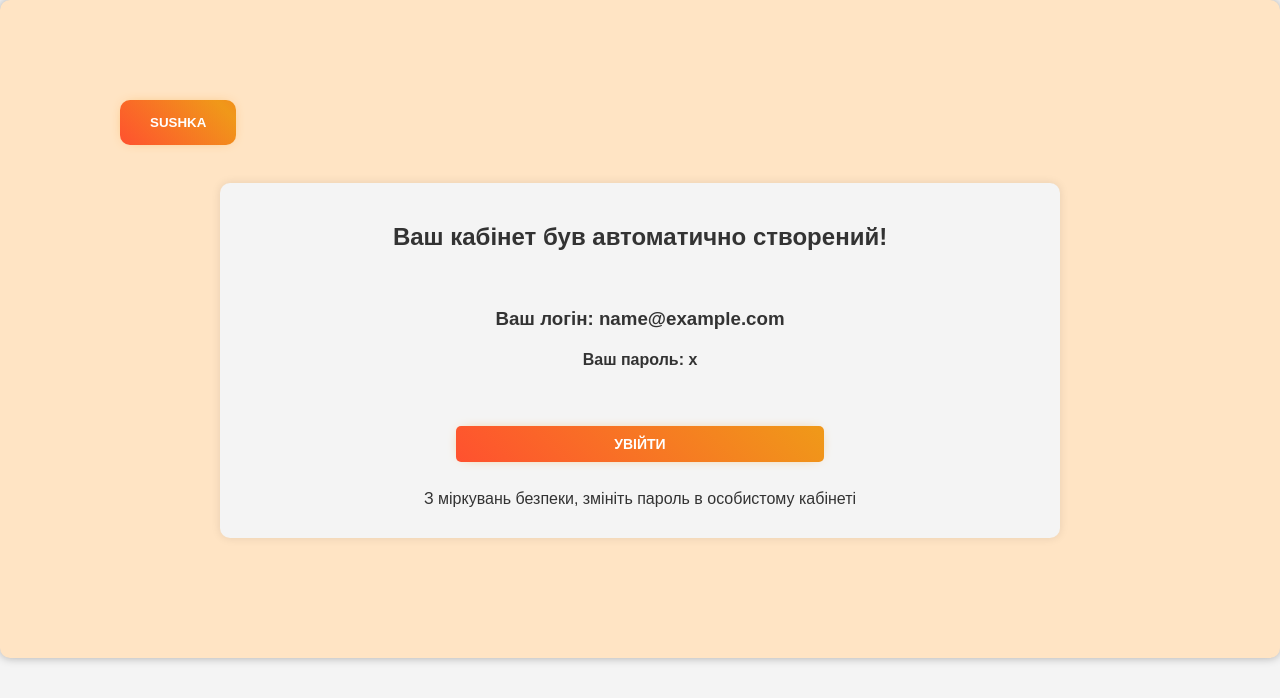
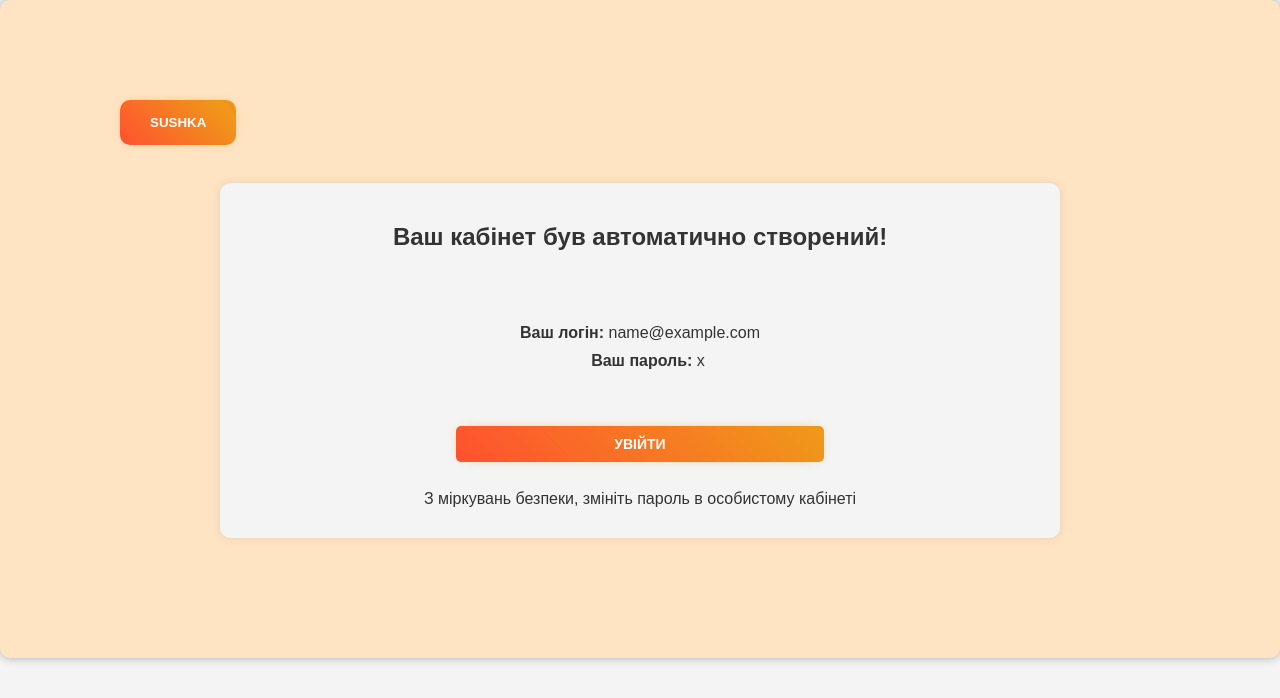
Before and after one commit to sushka2023/sushka-shop-be, a Python web app: template src/services/templates/account_anonym_user.html in a window 1280 px wide. Shown: the top 698 px of the page. Run offline with Jinja, Linux system fonts and the light colour scheme; the template is opened without the code that fills it: most values are stand-ins (such as "Sample title", 1, 10 or a date in 2020).

Commit message:
Optimised template

```diff
--- a/src/services/templates/account_anonym_user.html
+++ b/src/services/templates/account_anonym_user.html
@@ -40,6 +40,18 @@
       p {
         margin: 10px 0;
         text-align: center;
+      }
+
+      .user-info-table {
+        width: 100%;
+        border-collapse: collapse;
+        margin-top: 15px;
+      }
+
+      .user-info-table td {
+        padding: 10px;
+        text-align: left;
+        vertical-align: top;
       }
 
       .btn-account {
@@ -114,8 +126,14 @@
       <div class="inner-container">
         <h2 class="title-info">Ваш кабінет був автоматично створений!</h2>
         <br>
-        <h3>Ваш логін: <strong>{{ email }}</strong></h3>
-        <h4>Ваш пароль: <strong>{{ password }}</strong></h4>
+        <table class="user-info-table">
+          <tr>
+            <td>
+              <div><p><strong>Ваш логін: </strong> {{ email }}</p></div>
+              <div><p><strong>&#8195;Ваш пароль: </strong> {{ password }}</p></div>
+            </td>
+          </tr>
+        </table>
         <br><br>
         <a href="#" class="btn btn-account">Увійти</a><br>
         <p>З міркувань безпеки, змініть пароль в особистому кабінеті</p>
```
